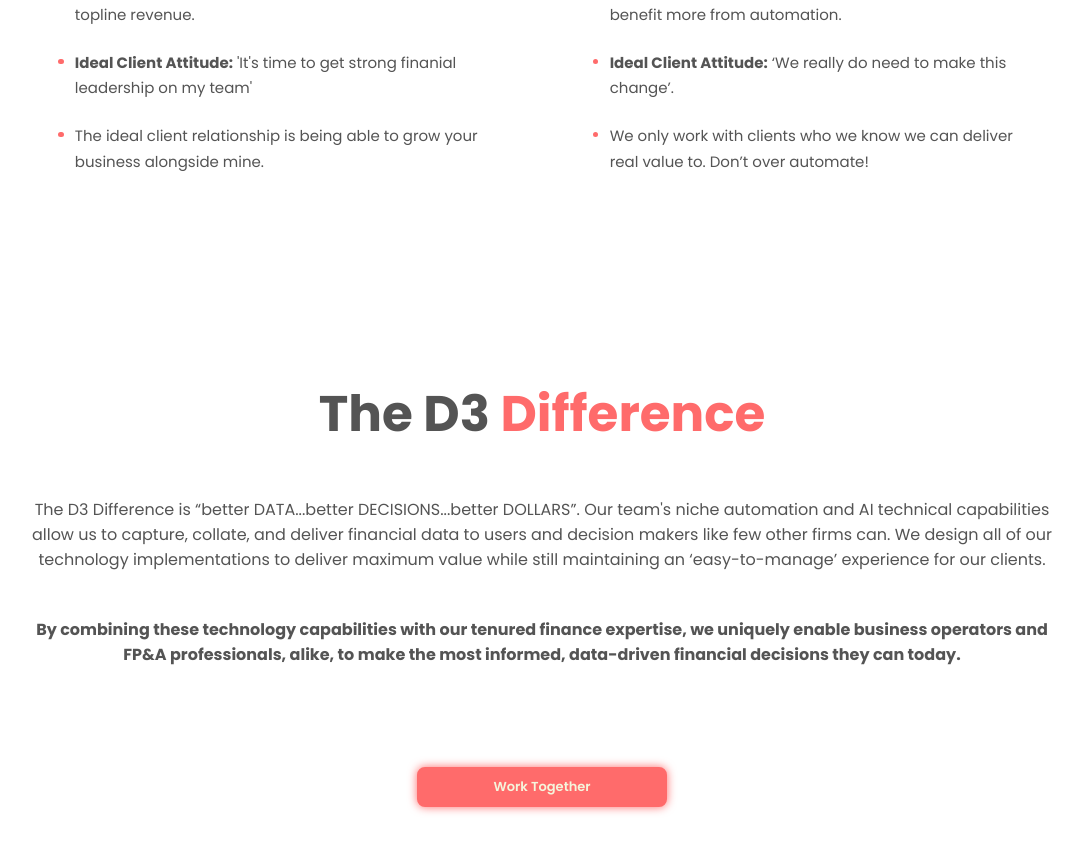
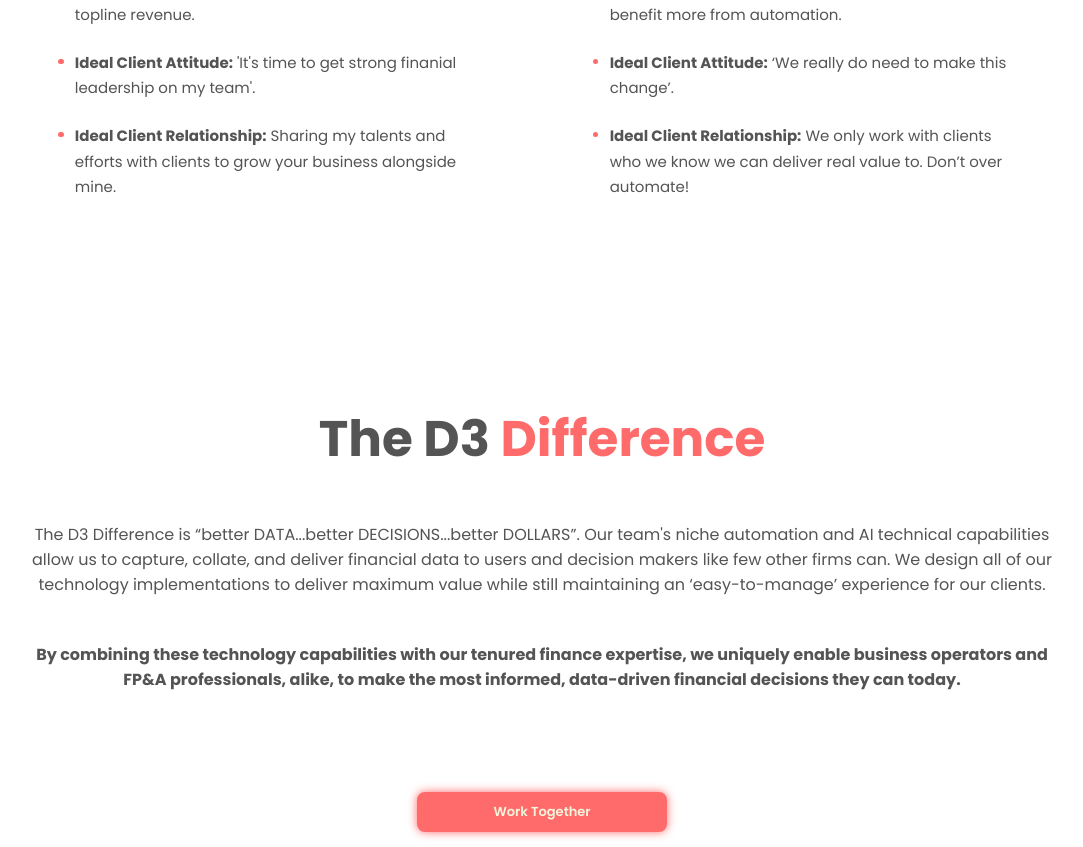
Before and after one commit to kylecburgoyneF9/business_website, a Vue app: page / in a window 1280 px wide. Shown: the part 2422-3269 px from the top of the page, without its empty margins (98-1181 px from the left). Built offline with nearby package versions, Linux system fonts and the light colour scheme.

Commit message:
Update ServicesOverview.vue

```diff
--- a/src/components/ServicesOverview.vue
+++ b/src/components/ServicesOverview.vue
@@ -26,8 +26,10 @@
         </router-link>
         <ul class="styled-list">
           <li><strong>Ideal Client Size:</strong> Between $200,000 - $20,000,000 in topline revenue.</li>
-          <li><strong>Ideal Client Attitude:</strong> 'It's time to get strong finanial leadership on my team'</li>
-          <li>The ideal client relationship is being able to grow your business alongside mine.</li>
+          <li><strong>Ideal Client Attitude:</strong> 'It's time to get strong finanial leadership on my team'.</li>
+          <li><strong>Ideal Client Relationship:</strong> Sharing my talents and efforts with clients to grow your
+            business
+            alongside mine.</li>
         </ul>
       </div>
       <div class="services-box-container">
@@ -49,7 +51,8 @@
         <ul class="styled-list">
           <li><strong>Ideal Client Size:</strong> Larger organizations will tend to benefit more from automation.</li>
           <li><strong>Ideal Client Attitude:</strong> ‘We really do need to make this change’.</li>
-          <li>We only work with clients who we know we can deliver real value to. Don’t over automate!</li>
+          <li><strong>Ideal Client Relationship:</strong> We only work with clients who we know we can deliver real
+            value to. Don’t over automate!</li>
         </ul>
       </div>
     </EqualHeightsWrapper>
```
